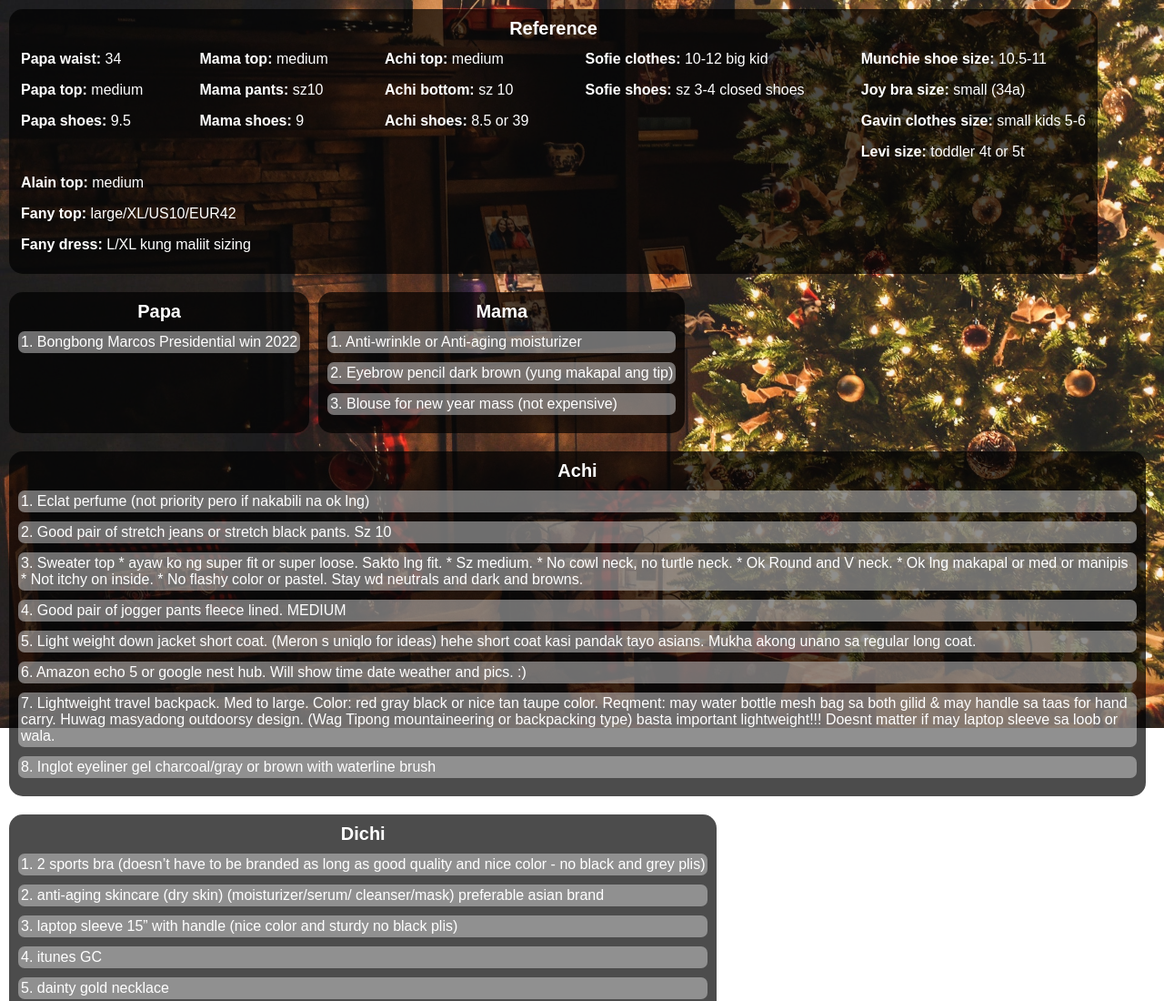
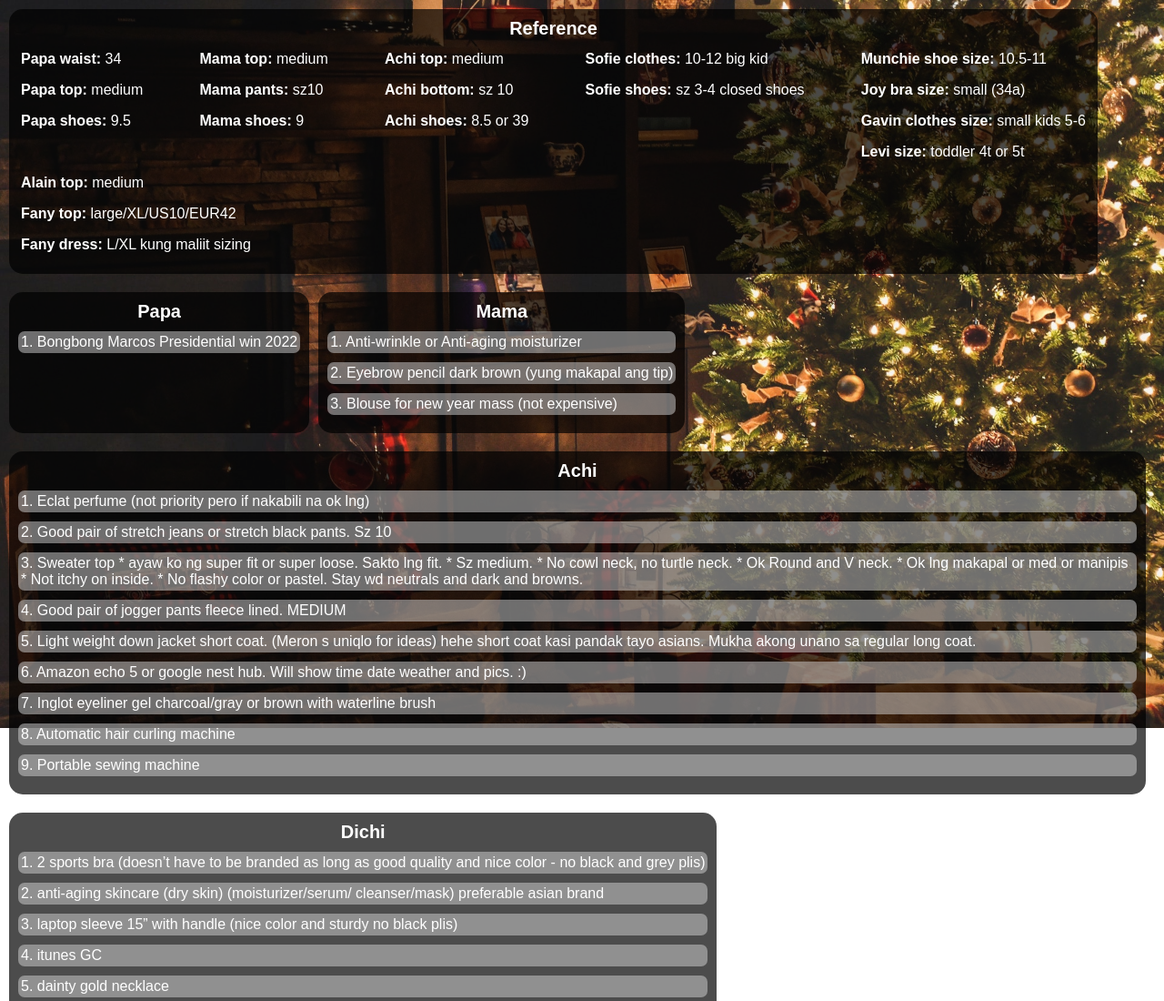
Before and after one commit to jkvgo/gofamilywishlist, a plain HTML site: page index.html in a window 1280 px wide. Shown: the top 1100 px of the page at 91% size. Drawn offline with Linux system fonts and the light colour scheme.

Commit message:
Added achi changes

```diff
--- a/index.html
+++ b/index.html
@@ -76,10 +76,9 @@
             <span>4. Good pair of jogger pants fleece lined. MEDIUM</span>
             <span>5. Light weight down jacket short coat. (Meron s uniqlo for ideas) hehe short coat kasi pandak tayo asians. Mukha akong unano sa regular long coat. </span>
             <span>6. Amazon echo 5 or google nest hub. Will show time date weather and pics. :) </span>
-            <span>7. Lightweight travel backpack. Med to large.
-            Color: red gray black or nice tan taupe color.
-            Reqment: may water bottle mesh bag sa both gilid & may handle sa taas for hand carry. Huwag masyadong outdoorsy design. (Wag Tipong mountaineering or backpacking type) basta important lightweight!!! Doesnt matter if may laptop sleeve sa loob or wala. </span>
-            <span>8. Inglot eyeliner gel charcoal/gray or brown with waterline brush</span>
+            <span>7. Inglot eyeliner gel charcoal/gray or brown with waterline brush</span>
+            <span>8. Automatic hair curling machine</span>
+            <span>9. Portable sewing machine</span>
         </div>
 
         <div class="dichi member">
```
